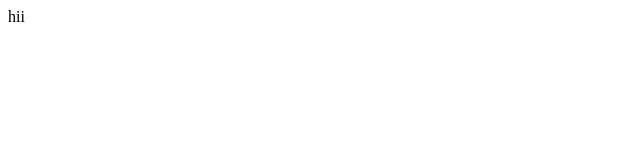
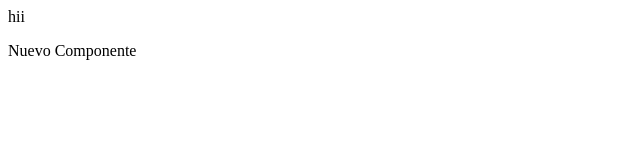
Before and after one commit to valemr05/app1, an Angular app: page / in a window 1280 px wide. Shown: the top 160 px of the page, without its empty margins (0-640 px from the left). Built offline with nearby package versions, Linux system fonts and the light colour scheme.

Commit message:
nuevo componente

```diff
--- a/src/app/app.component.html
+++ b/src/app/app.component.html
@@ -1 +1,3 @@
 {{title}}
+
+<app-nuevo-componente></app-nuevo-componente>
--- a/src/app/app.component.ts
+++ b/src/app/app.component.ts
@@ -1,10 +1,12 @@
 import { Component } from '@angular/core';
 import { RouterOutlet } from '@angular/router';
+import { NuevoComponenteComponent } from './nuevo-componente/nuevo-componente.component';
+
 
 @Component({
   selector: 'app-root',
   standalone: true,
-  imports: [RouterOutlet],
+  imports: [RouterOutlet, NuevoComponenteComponent], //importar los nuevos componentes
   templateUrl: './app.component.html',
   styleUrl: './app.component.css'
 })
--- /dev/null
+++ b/src/app/nuevo-componente/nuevo-componente.component.html
@@ -0,0 +1 @@
+<p>{{tituloNuevoComponente}}</p>
--- /dev/null
+++ b/src/app/nuevo-componente/nuevo-componente.component.ts
@@ -0,0 +1,12 @@
+import { Component } from '@angular/core';
+
+@Component({
+  selector: 'app-nuevo-componente',
+  standalone: true,
+  imports: [],
+  templateUrl: './nuevo-componente.component.html',
+  styleUrl: './nuevo-componente.component.css'
+})
+export class NuevoComponenteComponent {
+tituloNuevoComponente = 'Nuevo Componente';
+}
```
Also changed, not shown: src/app/nuevo-componente/nuevo-componente.component.css (added).
